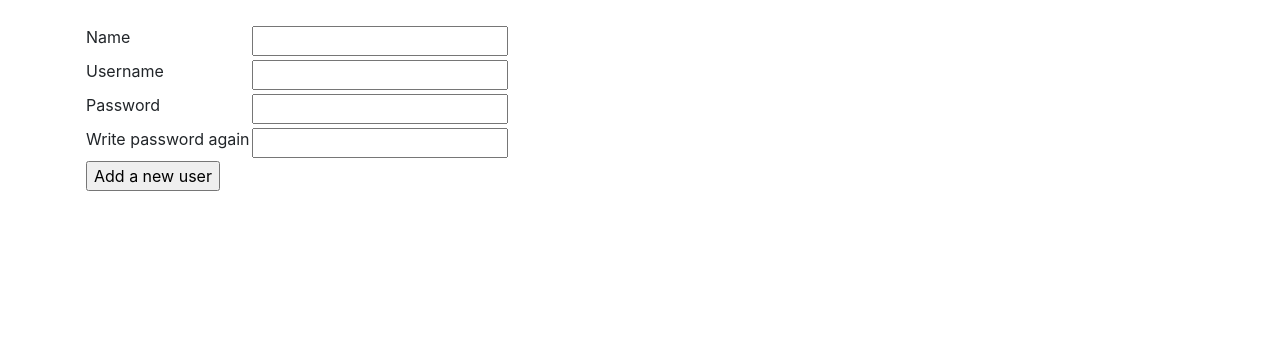
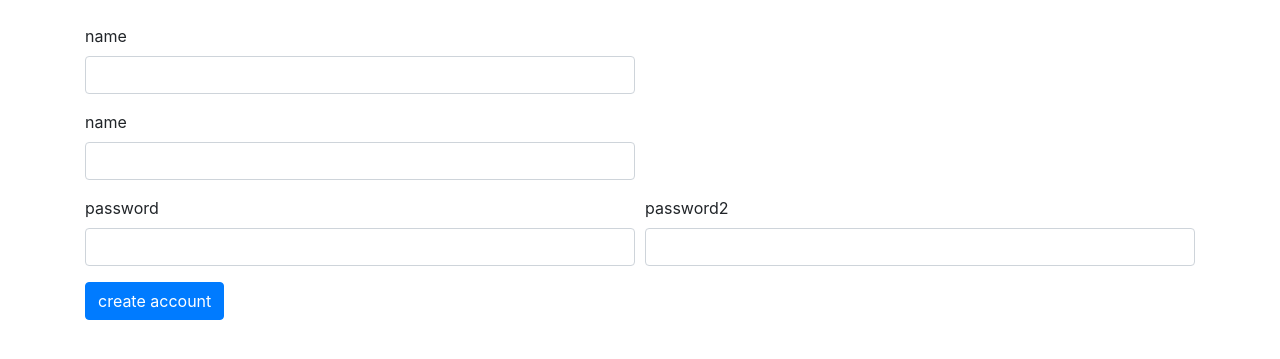
Before and after one commit to olgaviho/naytteidenKerays, a Flask app: page /auth/createform/ in a window 1280 px wide. Shown: the part 56-415 px from the top of the page. Run offline with Flask 2, Linux system fonts and the light colour scheme; some libraries are stand-ins or nearby versions.

Commit message:
Update registform.html

```diff
--- a/application/templates/auth/registform.html
+++ b/application/templates/auth/registform.html
@@ -1,74 +1,37 @@
 {% extends "layout.html" %}
 
 {% block body %}
-{{ error }}
-<form method="POST" action="{{url_for('auth_create') }}">
-  <table>
-    <tr>
-      <td>
-        {{ form2.name.label }}
-      </td>
-      <td>
-        {{ form2.name }}
-      </td>
-      <td>
-        <ul>
-          {% for error in form2.name.errors %}
-          <li>{{ error }}</li>
-          {% endfor %}
-        </ul>
-      </td>
-    </tr>
-    <tr>
-      <td>
-        {{ form2.username.label }}
-      </td>
-      <td>
-        {{ form2.username }}
-      </td>
-      <td>
-        <ul>
-          {% for error in form2.username.errors %}
-          <li>{{ error }}</li>
-          {% endfor %}
-        </ul>
-      </td>
-    </tr>
-    <tr>
-      <td>
-        {{ form2.password.label }}
-      </td>
-      <td>
-        {{ form2.password}}
-      </td>
-      <td>
-        <ul>
-          {% for error in form2.password.errors %}
-          <li>{{ error }}</li>
-          {% endfor %}
-        </ul>
-      </td>
-    </tr>
-    <tr>
-      <td>
-        {{ form2.password2.label }}
-      </td>
-      <td>
-        {{ form2.password2}}
-      </td>
-      <td>
-        <ul>
-          {% for error in form2.password2.errors %}
-          <li>{{ error }}</li>
-          {% endfor %}
-        </ul>
-      </td>
-    </tr>
-    <tr>
-      <td colspan="4">
-        <input type="submit" value="Add a new user" />
-      </td>
-    </tr>
-  </table>
+
+<form method="POST" action="{{url_for('auth_create') }}" novalidate>
+
+  <div class="form-row">
+  <div class="col-md-6 mb-3">
+    <label for="name">name</label>
+      <input class="form-control" id="name" name="name" required type="text" value="">
+  </div>
+ </div>
+
+  <div class="form-row">
+    <div class="col-md-6 mb-3">
+    <label for="name">name</label>
+      <input class="form-control" id="name" name="name" required type="text" value="">
+  </div>
+ </div>
+
+
+<div class="form-row">
+  <div class="col-md-6 mb-3">
+    <label for="password">password</label>
+      <input class="form-control" id="password" name="password" required type="password" value="">
+  </div>
+
+  <div class="col-md-6 mb-3">
+    <label for="repeat_pw">password2</label>
+      <input class="form-control" id="repeat_pw" name="repeat_pw" type="password" value="">
+  </div>
+</div>
+
+    <input class="btn btn-primary" id="submit" name="submit" type="submit" value="create account">
 </form>
+
 {% endblock %}
```
